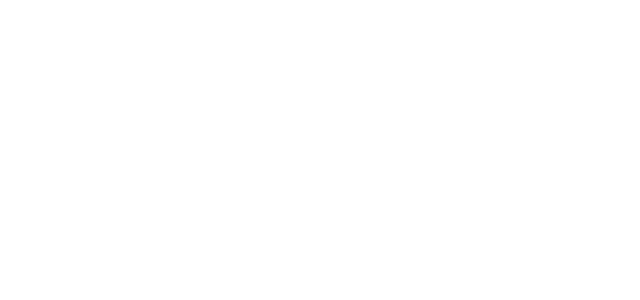
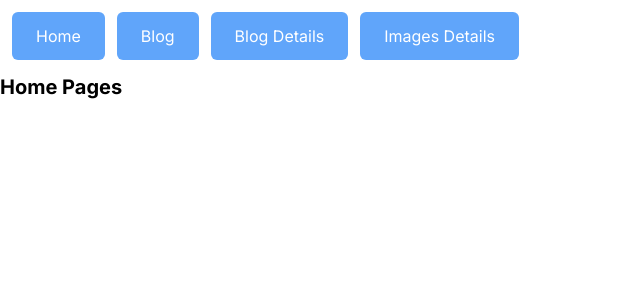
Before and after one commit to Vanthuy2002/next-begins, a Next.js app: page / in a window 1280 px wide. Shown: the top 300 px of the page, without its empty margins (0-640 px from the left). Built offline with nearby package versions, Linux system fonts and the light colour scheme.

Commit message:
basic routings

```diff
--- /dev/null
+++ b/src/app/blog/[id]/page.tsx
@@ -0,0 +1,11 @@
+'use client';
+import { useParams } from 'next/navigation';
+import React from 'react';
+
+const DetailsPages = () => {
+  const params = useParams();
+
+  return <div>DetailsPages with id {params.id}</div>;
+};
+
+export default DetailsPages;
--- /dev/null
+++ b/src/app/blog/example/page.tsx
@@ -0,0 +1,14 @@
+import React from 'react';
+
+const DetailsPages = () => {
+  return (
+    <div>
+      Lorem ipsum dolor, sit amet consectetur adipisicing elit. Eum pariatur
+      neque nisi doloremque cumque nostrum id adipisci consectetur voluptas
+      molestiae quo corrupti tenetur inventore dolor natus magnam, placeat
+      voluptatem nam.
+    </div>
+  );
+};
+
+export default DetailsPages;
--- /dev/null
+++ b/src/app/blog/page.tsx
@@ -0,0 +1,7 @@
+import React from 'react';
+
+const BlogPage = () => {
+  return <h1 className='font-bold text-[20px]'>Blog Pages</h1>;
+};
+
+export default BlogPage;
--- /dev/null
+++ b/src/app/images/[...id]/page.tsx
@@ -0,0 +1,13 @@
+'use client';
+import { useParams } from 'next/navigation';
+import React from 'react';
+
+const ImageRouting = () => {
+  const params = useParams();
+
+  console.log('🚀 ~ ImageRouting ~ params:', params);
+
+  return <div>ImageRouting</div>;
+};
+
+export default ImageRouting;
--- a/src/app/layout.tsx
+++ b/src/app/layout.tsx
@@ -5,7 +5,7 @@ import { Inter } from 'next/font/google';
 const inter = Inter({ subsets: ['latin'] });
 
 export const metadata = {
-  title: 'Create Next App',
+  title: 'Yagira',
   description: 'Generated by create next app',
 };
 
--- a/src/app/page.tsx
+++ b/src/app/page.tsx
@@ -1,3 +1,33 @@
+import Link from 'next/link';
+const getUUID = (): string => crypto.randomUUID();
+
 export default function Home() {
-  return <main className='App'></main>;
+  return (
+    <main className='App'>
+      <header className='flex items-center gap-3 p-3'>
+        <Link className='px-6 py-3 text-white bg-blue-400 rounded-md' href='/'>
+          Home
+        </Link>
+        <Link
+          className='px-6 py-3 text-white bg-blue-400 rounded-md'
+          href='/blog'
+        >
+          Blog
+        </Link>
+        <Link
+          className='px-6 py-3 text-white bg-blue-400 rounded-md'
+          href={`/blog/${getUUID()}`}
+        >
+          Blog Details
+        </Link>
+        <Link
+          className='px-6 py-3 text-white bg-blue-400 rounded-md'
+          href={`/images/uuid/${getUUID()}`}
+        >
+          Images Details
+        </Link>
+      </header>
+      <h1 className='font-bold text-[20px]'>Home Pages</h1>
+    </main>
+  );
 }
```
